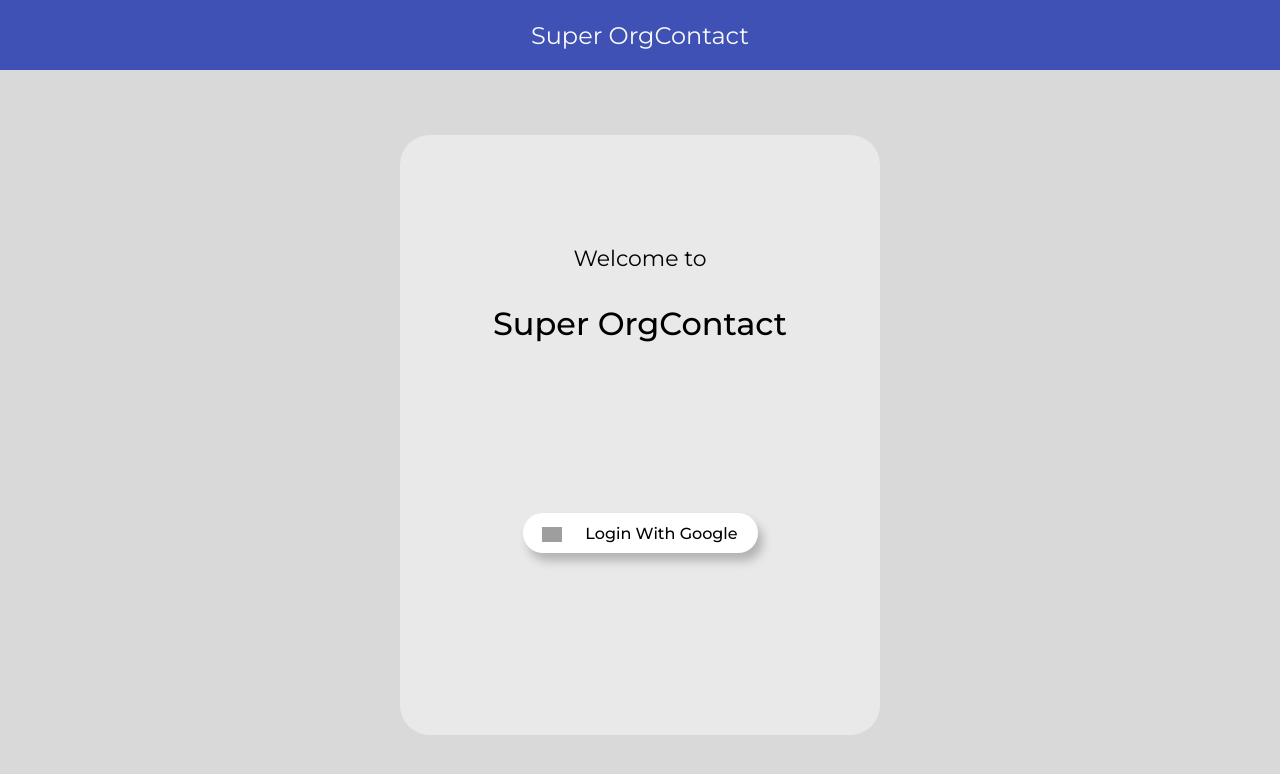
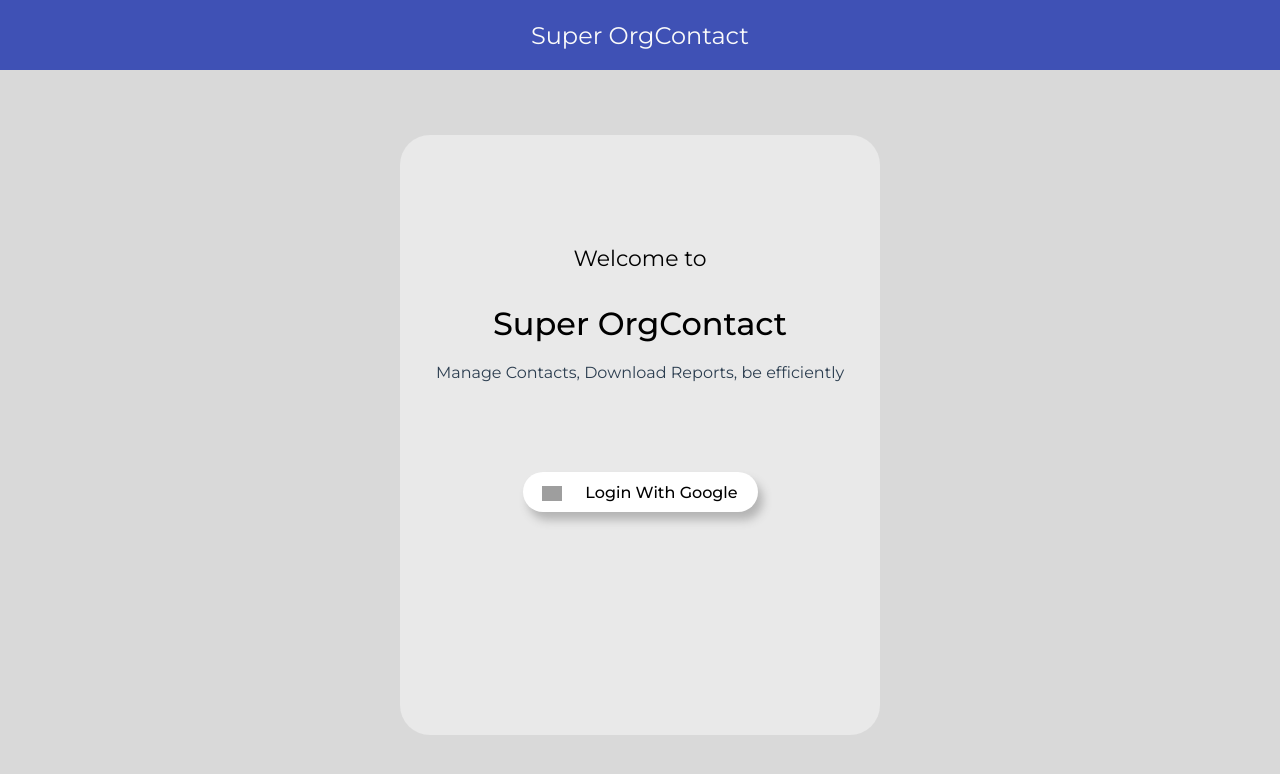
Before and after one commit to Andre-Sacilotti/Google-Contact-Organizer-Front, a Vue app: page / in a window 1280 px wide. Shown: the top 774 px of the page. Built offline with nearby package versions, Linux system fonts and the light colour scheme; no server answers; grey boxes are pictures that could not be loaded.

Commit message:
Adição de textos no login

```diff
--- a/src/pages/LoginPage/LoginPage.css
+++ b/src/pages/LoginPage/LoginPage.css
@@ -10,9 +10,15 @@
     padding-top: 1em;
     font-size: 32px;
     font-weight: 500;
-    padding-bottom: calc(30vh - 70px);
+    padding-bottom: 20px;
 
 }
+
+.informationtext{
+    padding-bottom: 20px;
+    padding-bottom: calc(20vh - 70px);
+}
+
 
 .upperlogginbutton{
     width: 100%;
--- a/src/pages/LoginPage/LoginPage.html
+++ b/src/pages/LoginPage/LoginPage.html
@@ -9,6 +9,11 @@
             <div class="logotext">
                 Super OrgContact
             </div>
+
+            <div class="informationtext">
+                Manage Contacts, Download Reports, be efficiently
+            </div>
+
 
             <div class = "upperlogginbutton">
 
```
